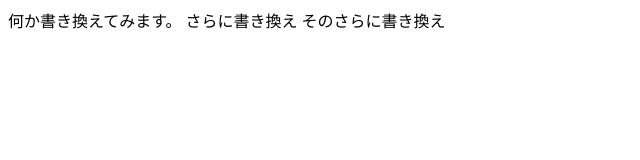
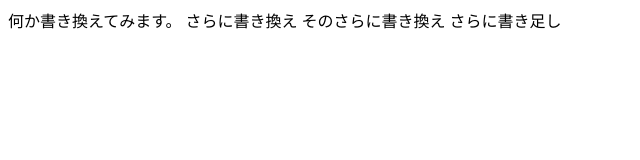
Before and after one commit to SugamoKazu/202304221_test, a plain HTML site: page index.html in a window 1280 px wide. Shown: the whole page, without its empty margins (0-640 px from the left). Drawn offline with Linux system fonts and the light colour scheme.

Commit message:
Update index.html

```diff
--- a/index.html
+++ b/index.html
@@ -8,5 +8,6 @@
     何か書き換えてみます。
     さらに書き換え
     そのさらに書き換え
+    さらに書き足し
    </body>
   </html>
```
